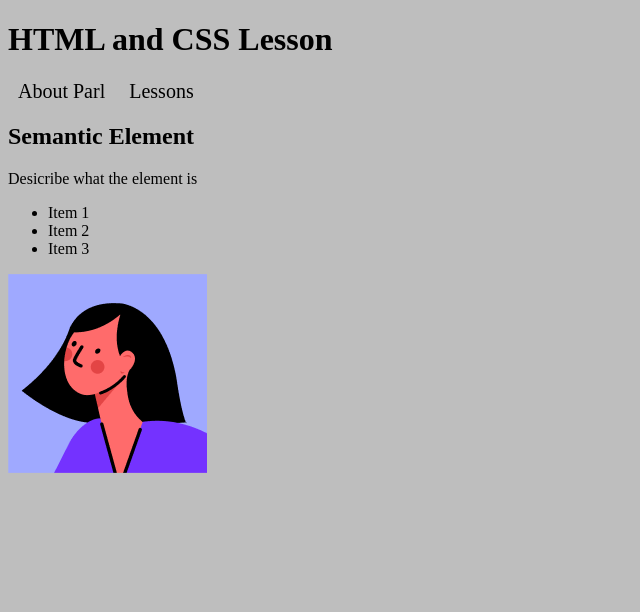
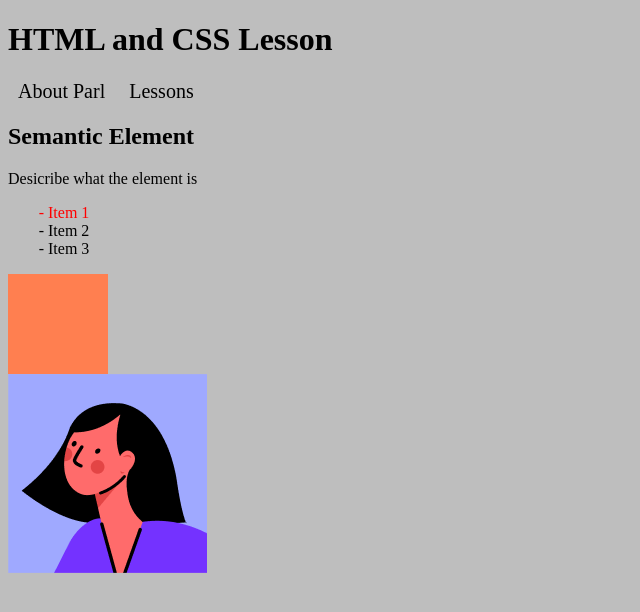
Before and after one commit to Dorcas-code/fullStack_Paul, a plain HTML site: page Week1/html-css/index.html in a window 1280 px wide. Shown: the whole page, without its empty margins (0-640 px from the left). Drawn offline with Linux system fonts and the light colour scheme.

Commit message:
notes on specifity , compound selectors

```diff
--- a/Week1/html-css/index.html
+++ b/Week1/html-css/index.html
@@ -31,6 +31,11 @@
       <li>Item 2</li>
       <li>Item 3</li>
     </ul>
+    <div
+      class="class-example"
+      id="id-example"
+      style="width: 100px; height: 100px"
+    ></div>
     <img id="picture" src="./assets/vibrent_10.png" alt="codecademy logo" />
   </main>
 </html>
--- a/Week1/html-css/style.css
+++ b/Week1/html-css/style.css
@@ -16,3 +16,50 @@
   text-decoration: underline;
   font-size: 25px;
 }
+
+/*
+	? compound selectors
+	* utilize relationships
+	* can build relationship structure to access items
+	* ex: first child of the list item immediately inside ul that's in the body
+*/
+
+body ul > li:first-child {
+  color: red;
+}
+
+/*
+	? pseudo element
+	* provides styling aide based on addition of content
+	* it can also provide styling aide based on functionality
+	* ::marker adds a prefix to an element
+*/
+
+li::marker {
+  content: "- ";
+}
+
+/*
+	* Order of Specificity
+	* !important
+	* inline styling
+	* id
+	* class
+	* element
+*/
+
+div {
+  background-color: yellow;
+}
+
+.class-example {
+  background-color: aqua;
+}
+
+#id-example {
+  background-color: brown;
+}
+
+div {
+  background-color: coral !important;
+}
```
